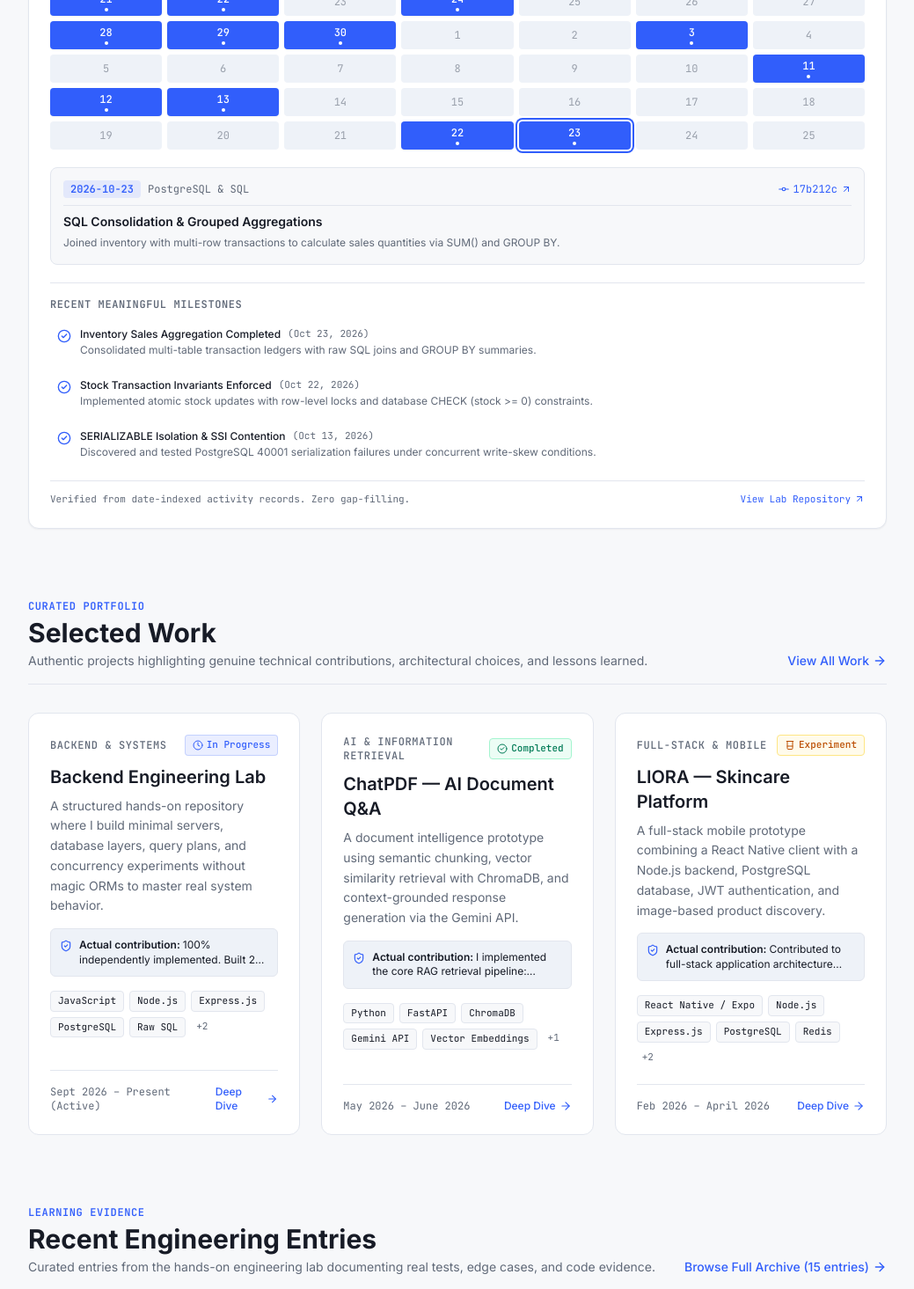
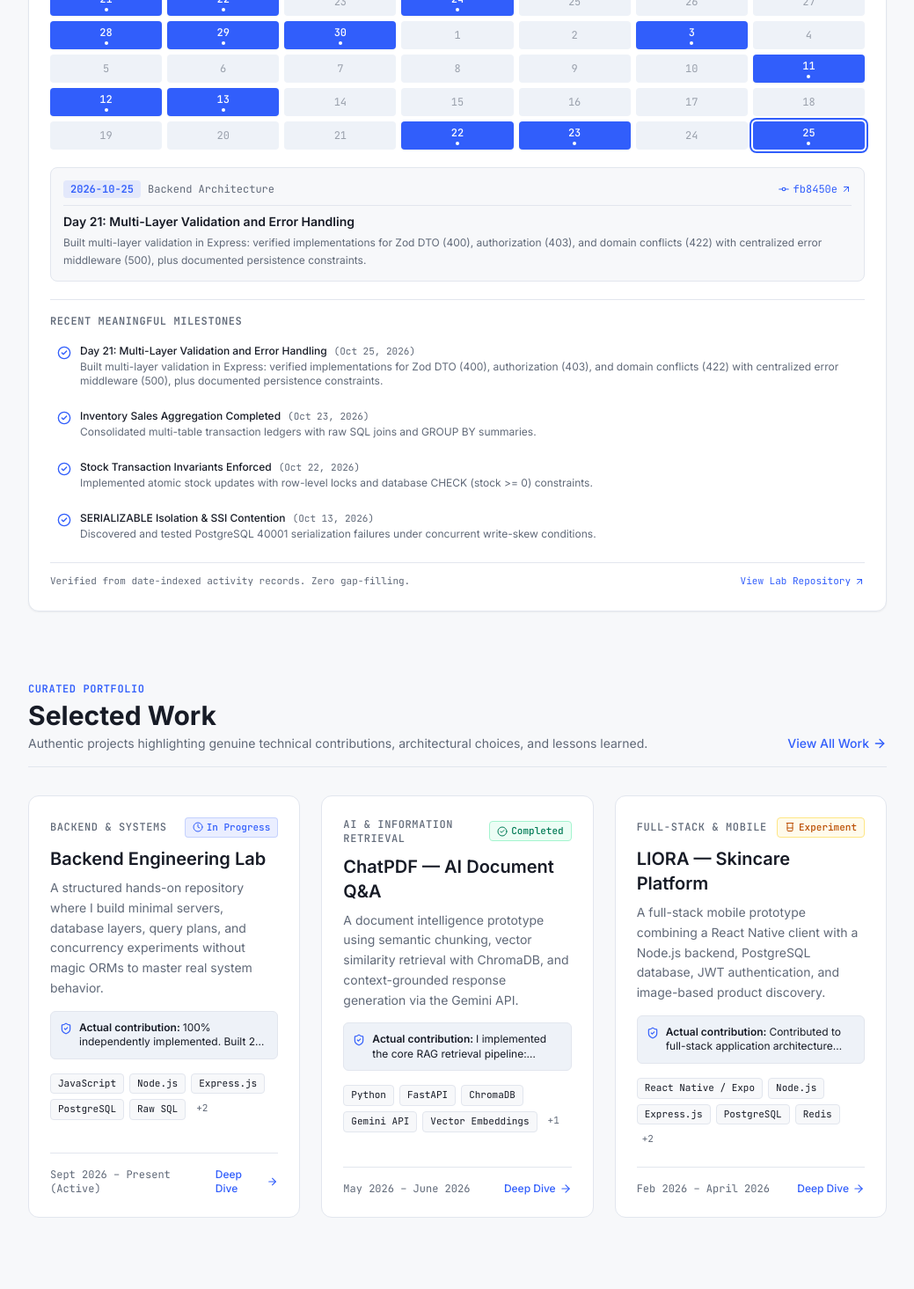
Before and after one commit to Pixelated-Sage/Portfolio-Site, a React (Vite) app in the folder frontend/: page / in a window 1280 px wide. Shown: the part 940-2405 px from the top of the page at 88% size, without its empty margins (120-1159 px from the left). Built offline with nearby package versions, Linux system fonts and the light colour scheme.

Commit message:
docs(engineering-log): publish Day 21 — Day 21: Multi-Layer Validation and Error Handling

```diff
--- a/frontend/src/data/activityLog.ts
+++ b/frontend/src/data/activityLog.ts
@@ -11,6 +11,17 @@ export interface ActivityRecord {
 }
 
 export const activityRecords: ActivityRecord[] = [
+  {
+    "date": "2026-10-25",
+    "title": "Day 21: Multi-Layer Validation and Error Handling",
+    "topic": "Backend Architecture",
+    "commitHash": "fb8450e",
+    "commitMessage": "validation done , totally loved and enjoyed it (next station automated api testing)",
+    "commitUrl": "https://github.com/Pixelated-Sage/abhishek-engineering-labs/commit/fb8450ea8544f865bffd7898e0adbec6eafc4db5",
+    "exercisePath": "backend/day-21-validation-errors",
+    "status": "verified",
+    "summary": "Built multi-layer validation in Express: verified implementations for Zod DTO (400), authorization (403), and domain conflicts (422) with centralized error middleware (500), plus documented persistence constraints."
+  },
   {
     date: "2026-10-23",
     title: "SQL Consolidation & Grouped Aggregations",
@@ -239,6 +250,12 @@ export function computeStreakStats(): StreakStats {
 
 export const recentMilestones = [
   {
+    date: "Oct 25, 2026",
+    title: "Day 21: Multi-Layer Validation and Error Handling",
+    summary: "Built multi-layer validation in Express: verified implementations for Zod DTO (400), authorization (403), and domain conflicts (422) with centralized error middleware (500), plus documented persistence constraints.",
+    exercise: "backend/day-21-validation-errors",
+  },
+  {
     date: "Oct 23, 2026",
     title: "Inventory Sales Aggregation Completed",
     summary: "Consolidated multi-table transaction ledgers with raw SQL joins and GROUP BY summaries.",
--- a/frontend/src/data/engineeringLog.ts
+++ b/frontend/src/data/engineeringLog.ts
@@ -25,6 +25,36 @@ export interface EngineeringEntry {
 }
 
 export const engineeringLogData: EngineeringEntry[] = [
+  {
+    "id": "day-21",
+    "slug": "day-21-validation-errors",
+    "dayNumber": 21,
+    "date": "2026-10-25",
+    "title": "Day 21: Multi-Layer Validation and Error Handling",
+    "topic": "Backend Architecture",
+    "status": "completed",
+    "summary": "Implemented a multi-tier validation architecture in Express with verified implementations for API/DTO (Zod 400), controller authorization (403), and domain conflict handling (422), supported by centralized error middleware (500), while documenting database persistence constraints as the final defense layer.",
+    "keyTakeaway": "Failing fast at the DTO layer with schema parsers prevents invalid or unvetted data types from reaching downstream business logic and system state.",
+    "details": [
+      "Layer 1 (API/DTO — Verified Implementation): Enforced input schema validation using Zod safeParse, rejecting invalid payloads early with HTTP 400 Bad Request and formatted issue trees.",
+      "Layer 2 (Controller/Context — Verified Implementation): Evaluated request context and roles to prevent unauthorized administrative operations, returning HTTP 403 Forbidden.",
+      "Layer 3 (Domain/Service — Verified Implementation): Checked domain business invariants against in-memory state to prevent duplicate user registrations, returning HTTP 422 Unprocessable Entity.",
+      "Layer 4 (Persistence/Database — Studied/Documented): Studied database-level constraints as the ultimate failsafe; documented conceptually in notes and simulated with an in-memory array rather than executable SQL schema in this repository.",
+      "Error Handling (Centralized Middleware): Configured a dedicated 4-parameter Express error handling middleware to catch unexpected server failures and format HTTP 500 responses without crashing the node process."
+    ],
+    "codeSnippet": {
+      "language": "javascript",
+      "code": "const result = apiValidation.safeParse(req.body);\nif (!result.success) {\n  return res.status(400).json({\n    success: false,\n    Message: 'Your input values are wrong',\n    error: result.error.format()\n  });\n}",
+      "caption": "DTO schema validation using Zod safeParse in Express (server.js)"
+    },
+    "evidenceCommit": {
+      "hash": "fb8450e",
+      "date": "2026-10-25",
+      "message": "validation done , totally loved and enjoyed it (next station automated api testing)",
+      "url": "https://github.com/Pixelated-Sage/abhishek-engineering-labs/commit/fb8450ea8544f865bffd7898e0adbec6eafc4db5"
+    },
+    "repoPath": "backend/day-21-validation-errors"
+  },
   {
     id: "day-20",
     slug: "day-20-database-consolidation",
```
